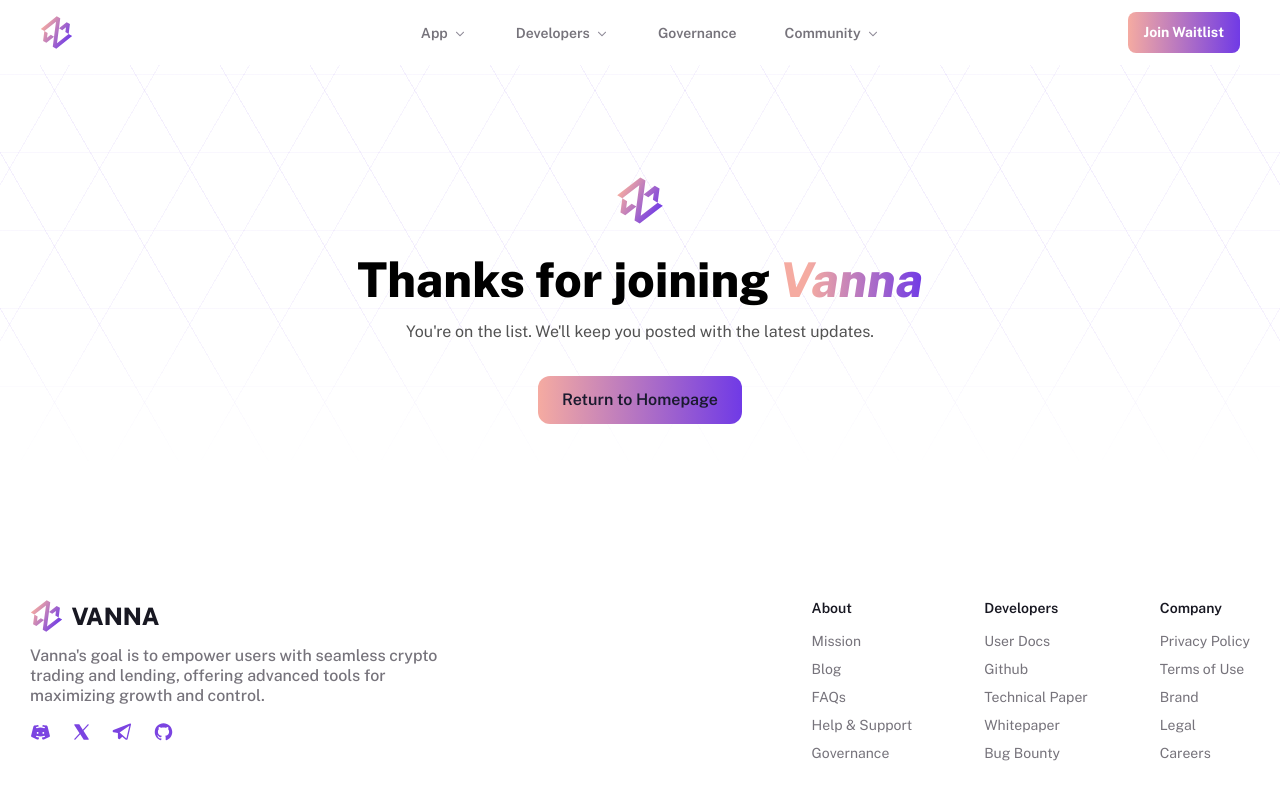
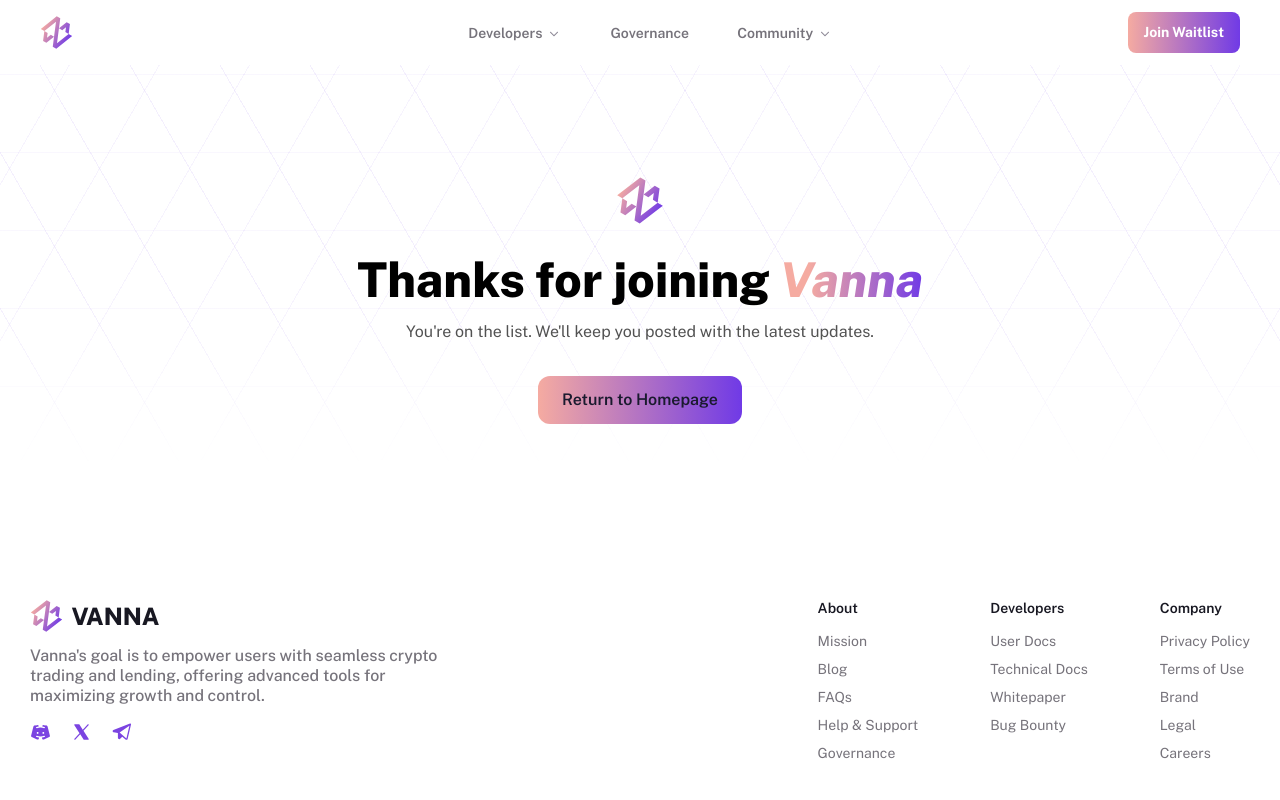
Before and after one commit to vannafinance/homepage, a React (Vite) app: page /thank-you in a window 1280 px wide. Shown: the top 800 px of the page. Built offline with nearby package versions, Linux system fonts and the light colour scheme.

Commit message:
update footer and navbar

```diff
--- a/src/Layout/Footer/Footer.jsx
+++ b/src/Layout/Footer/Footer.jsx
@@ -57,16 +57,8 @@ const Footer = () => {
                 className="w-[20.89px] h-[22px] relative"
               />
             </NavLink>
-            <NavLink
-              to="https://github.com/vannafinance"
-              className="justify-start items-start flex"
-              target="_blank"
-            >
-              <img
-                src="/icons/githubLogo.svg"
-                className="w-[20.89px] h-[22px] relative"
-              />
-            </NavLink>
+
+
             {/* <NavLink
               to="/"
               className="justify-start items-start flex"
@@ -154,14 +146,14 @@ const Footer = () => {
               <div className="h-[130.20px] flex-col justify-start items-start gap-2.5 flex">
                 <div className="h-[18.04px] pt-[0.60px] pb-[0.44px] flex-col justify-start items-start flex">
                   <div className="justify-start items-start inline-flex">
-                    <a href="https://docs.vanna.finance" target="_blank">
+                    <a href="https://docs.vanna.finance/docs" target="_blank">
                       <div className="text-[#76737b] text-sm font-normal leading-[16.80px] text-left">
                         User Docs
                       </div>
                     </a>
                   </div>
                 </div>
-                <div className="h-[18.04px] pt-[0.60px] pb-[0.44px] flex-col justify-start items-start flex">
+                {/* <div className="h-[18.04px] pt-[0.60px] pb-[0.44px] flex-col justify-start items-start flex">
                   <div className="justify-start items-start inline-flex">
                     <a href="https://github.com/vanna-protocol" target="_blank">
                       <div className="text-[#76737b] text-sm font-normal leading-[16.80px] text-left">
@@ -169,12 +161,17 @@ const Footer = () => {
                       </div>
                     </a>
                   </div>
-                </div>
+                </div> */}
                 <div className="h-[18.04px] pt-[0.60px] pb-[0.44px] flex-col justify-start items-start flex">
-                  <div className="justify-start items-start inline-flex">
-                    <div className="text-[#76737b] text-sm font-normal leading-[16.80px] text-left">
-                      Technical Paper
-                    </div>
+                <div className="justify-start items-start inline-flex">
+                    <a
+                      href="https://docs.vanna.finance/tech"
+                      target="_blank"
+                    >
+                      <div className="text-[#76737b] text-sm font-normal leading-[16.80px] text-left">
+                        Technical Docs
+                      </div>
+                    </a>
                   </div>
                 </div>
                 <div className="h-[18.04px] pt-[0.60px] pb-[0.44px] flex-col justify-start items-start flex">
--- a/src/Layout/Navbar/Navbar.jsx
+++ b/src/Layout/Navbar/Navbar.jsx
@@ -16,8 +16,8 @@ const Navbar = () => {
 
   const developersMenu = [
     { name: "User Docs", link: "https://docs.vanna.finance/docs" },
-    { name: "Github", link: "https://github.com/vannafinance" },
-    { name: "Technical Docs", link: "" },
+    // { name: "Github", link: "https://github.com/vannafinance" },
+    { name: "Technical Docs", link: "https://docs.vanna.finance/tech" },
     { name: "Whitepaper", link: "https://docsend.com/v/4hxps/whitepaper" },
     { name: "Bug Bounty", link: "" },
   ];
@@ -36,6 +36,10 @@ const Navbar = () => {
     {
       name: "Telegram",
       link: "https://t.me/vannaprotocolann",
+      icon: "/icons/telegramLogo.svg",
+    },{
+      name: "Telegram Group",
+      link: "https://t.me/vannaprotocol",
       icon: "/icons/telegramLogo.svg",
     },
     // { name: "YouTube", link: "", icon: "/icons/youtubeLogo.svg" },
@@ -84,7 +88,7 @@ const Navbar = () => {
             id="nav-menu"
           >
             <ul className="nav__list">
-              <div className="relative inline-block">
+              {/* <div className="relative inline-block">
                 <li className="nav__item">
                   <NavLink
                     className="nav__link"
@@ -112,7 +116,7 @@ const Navbar = () => {
                     ))}
                   </div>
                 )}
-              </div>
+              </div> */}
               <div className="relative inline-block">
                 <li className="nav__item">
                   <NavLink
--- a/src/Pages/Home.jsx
+++ b/src/Pages/Home.jsx
@@ -136,7 +136,7 @@ const Home = () => {
           <div className="flex flex-col md:flex-row gap-[26px] justify-center items-center content-center mt-3.5">
             <Button
               className="rounded-[8px] flex gap-2.5 bg-[#F2ECFE] p-3 px-4"
-              redirectTo="https://discord.gg/zwZGkNd3Fb"
+              redirectTo="https://discord.gg/MmK9rsWdzS"
             >
               <img src="/icons/discordLogo.svg" />
               <p className="text-base font-[600] text-primary">Join Discord</p>
```
